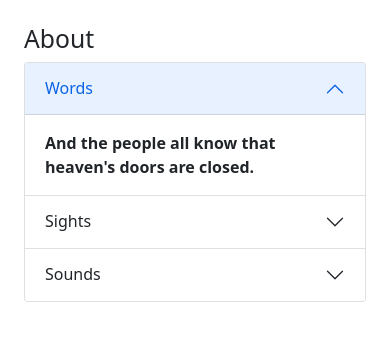
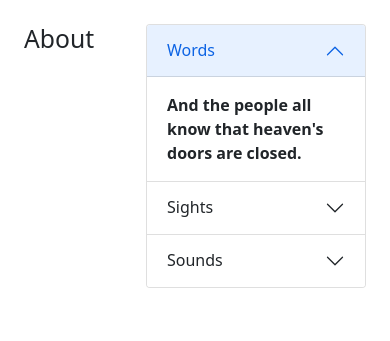
Before and after one commit to bdmcodey/mcsite, a Flask app: page /about/ in a window 390 px wide. Shown: the part 56-397 px from the top of the page. Run offline with Flask 2, Linux system fonts and the light colour scheme.

Commit message:
Update some html

```diff
--- a/templates/about.html
+++ b/templates/about.html
@@ -3,10 +3,10 @@
 <main role="main">
     <div class="container" style="margin-top:80px">
         <div class="row">
-            <div class="col-sm-4">
+            <div class="col-4">
                 <h2>{% block title %}About{% endblock %}</h2>
             </div>
-            <div class="col-md-8">
+            <div class="col-8">
                 <div class="accordion" id="accordionExample">
                     <div class="accordion-item">
                         <h2 class="accordion-header" id="headingOne">
--- a/templates/base.html
+++ b/templates/base.html
@@ -19,6 +19,7 @@
     {% if isIndex %}
     <!-- pass -->
     {% else %}
+    <header class="site-header">
         <nav class="navbar fixed-top navbar-expand-lg navbar-light bg-light">
             <div class="container-fluid">
                 <a class="navbar-brand" href="{{ url_for('index') }}">matthewcodey.com</a>
@@ -38,6 +39,7 @@
                 </div>
             </div>
         </nav>
+    </header>
     {% endif %}
     <div class="container">
         {% block content %}{% endblock %}
--- a/templates/home.html
+++ b/templates/home.html
@@ -4,7 +4,7 @@
 <main role="main">
     <div class="container" style="margin-top:80px">
         <div class="row">
-            <div class="col-sm-4">
+            <div class="col-4">
                 <h2>{% block title %}Home{% endblock %}</h2>
             </div>
             <div class="col-8">
```
Lines whose indentation alone changed are shown as unchanged.
